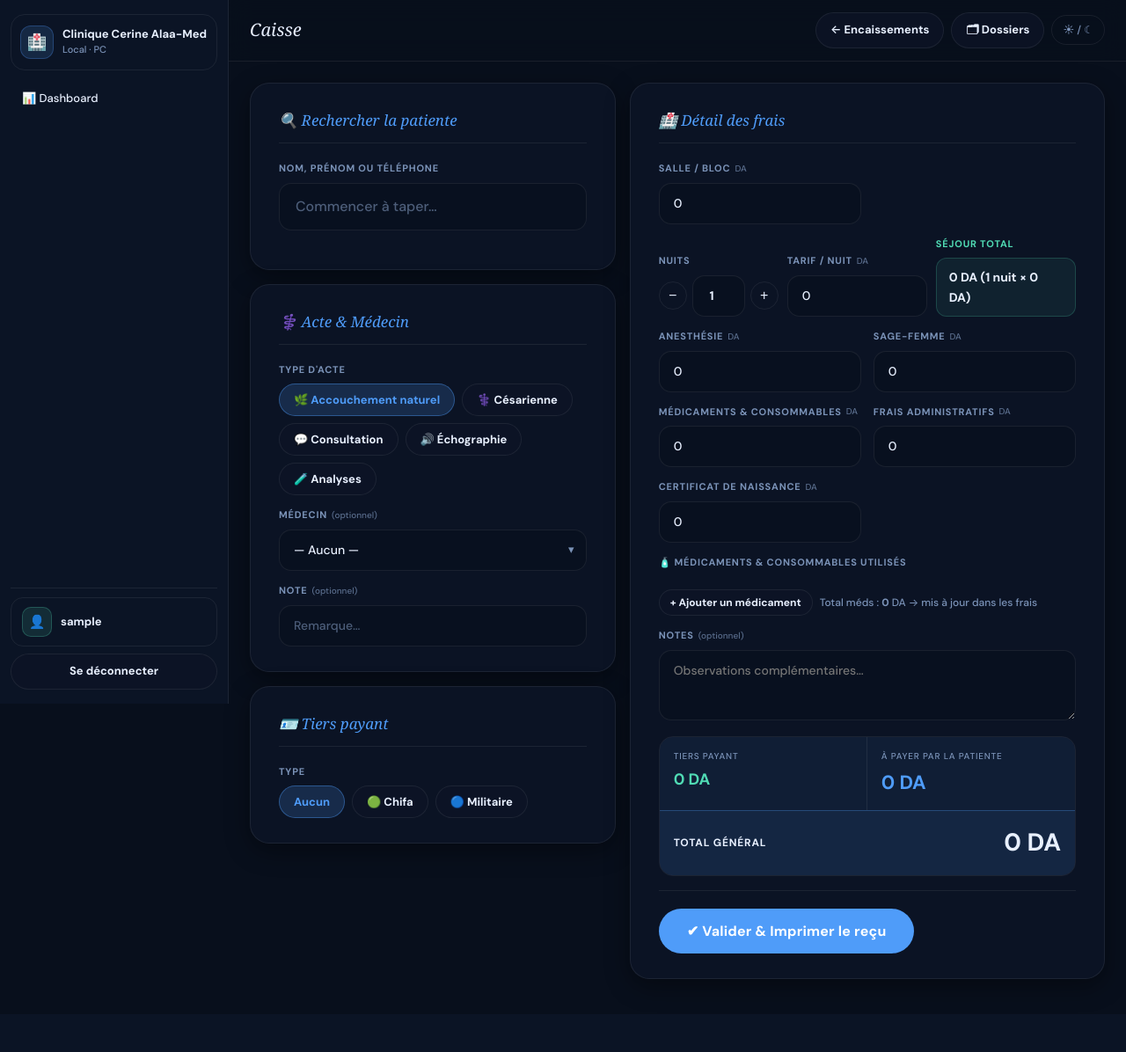
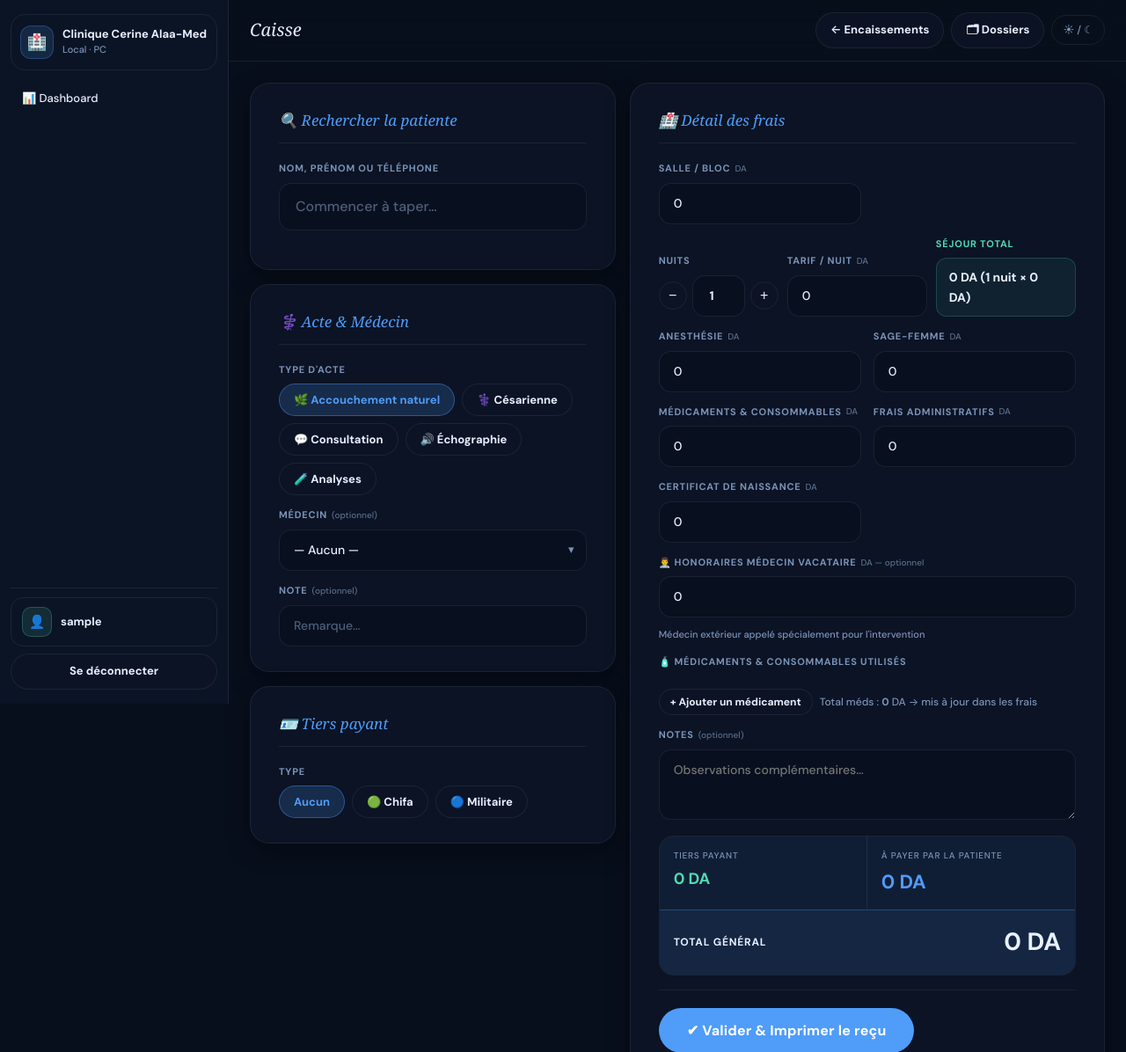
Before and after one commit to hindouchbez1101-collab/biz, a Django app: page /encaissements/caisse/ in a window 1280 px wide. Shown: the top 1196 px of the page at 88% size. Before the commit the page ends 1129 px from the top, so only its background shows below. Run offline with Django 5.2, Linux system fonts and the light colour scheme; the visitor is signed in with stand-in values (Sample User, id 1); data comes from the database, SQL or seed files in the repository; data that the repository does not hold is empty; some web fonts are replaced.

Commit message:
Add honoraires_medecin field to caisse.html
The visiting doctor fee field was missing from the Caisse template
(the main interface used in practice). Added the input, wired it into
recalc() and updateMontantPatient(), and included it in the recap lines.

https://claude.ai/code/session_01Wrd6rMBZYRT2AdY1DBBuwC

```diff
--- a/Clinique_Cerine_Alaa-Med_Local_PC_v23/templates/payments/caisse.html
+++ b/Clinique_Cerine_Alaa-Med_Local_PC_v23/templates/payments/caisse.html
@@ -174,6 +174,13 @@
           <label class="cf-label">Frais dossier Chifa / Militaire <span class="opt">DA</span></label>
           <input class="cf-input" type="number" name="acc_frais_chifa" id="fChifa"
             step="0.01" value="{{ tarifs.frais_chifa }}" oninput="recalc()">
+        </div>
+
+        <div class="cf-field span-2">
+          <label class="cf-label">👨‍⚕️ Honoraires médecin vacataire <span class="opt">DA — optionnel</span></label>
+          <input class="cf-input" type="number" name="acc_honoraires_medecin" id="fHonMed"
+            step="0.01" min="0" value="0" oninput="recalc()">
+          <div class="cf-hint" style="margin-top:4px">Médecin extérieur appelé spécialement pour l'intervention</div>
         </div>
 
         <div class="cf-field span-2">
@@ -391,7 +398,8 @@ function recalc() {
   const admin   = gf('fAdmin');
   const cert    = gf('fCert');
   const chifa   = gf('fChifa');
-  const total   = salle + sejour + anest + sf + meds + admin + cert + chifa;
+  const honMed  = gf('fHonMed');
+  const total   = salle + sejour + anest + sf + meds + admin + cert + chifa + honMed;
 
   document.getElementById('fSejourTotal').textContent =
     sejour.toLocaleString('fr-DZ') + ' DA (' + nuits + ' nuit' + (nuits>1?'s':'') + ' × ' + tNuit.toLocaleString('fr-DZ') + ' DA)';
@@ -406,6 +414,7 @@ function recalc() {
   if (admin)  lines.push(['Frais administratifs', admin]);
   if (cert)   lines.push(['Certificat de naissance', cert]);
   if (chifa)  lines.push(['Frais dossier Chifa/Militaire', chifa]);
+  if (honMed) lines.push(['Honoraires médecin vacataire', honMed]);
 
   document.getElementById('recapLines').innerHTML = lines.map(([l, v]) =>
     `<div class="recap-line"><span class="rl">${l}</span><span class="rv">${v.toLocaleString('fr-DZ')} DA</span></div>`
@@ -418,7 +427,7 @@ function recalc() {
 function updateMontantPatient(total) {
   if (total === undefined) {
     const salle=gf('fSalle'),nuits=parseInt(document.getElementById('fNbNuits')?.value||'1')||0,tNuit=gf('fTarifNuit');
-    total = salle + nuits*tNuit + gf('fAnest') + gf('fSf') + gf('fMeds') + gf('fAdmin') + gf('fCert') + gf('fChifa');
+    total = salle + nuits*tNuit + gf('fAnest') + gf('fSf') + gf('fMeds') + gf('fAdmin') + gf('fCert') + gf('fChifa') + gf('fHonMed');
   }
   const tiersEl = document.getElementById('tiersMontant');
   const tiers = tiersEl ? parseFloat(tiersEl.value||'0')||0 : 0;
```
